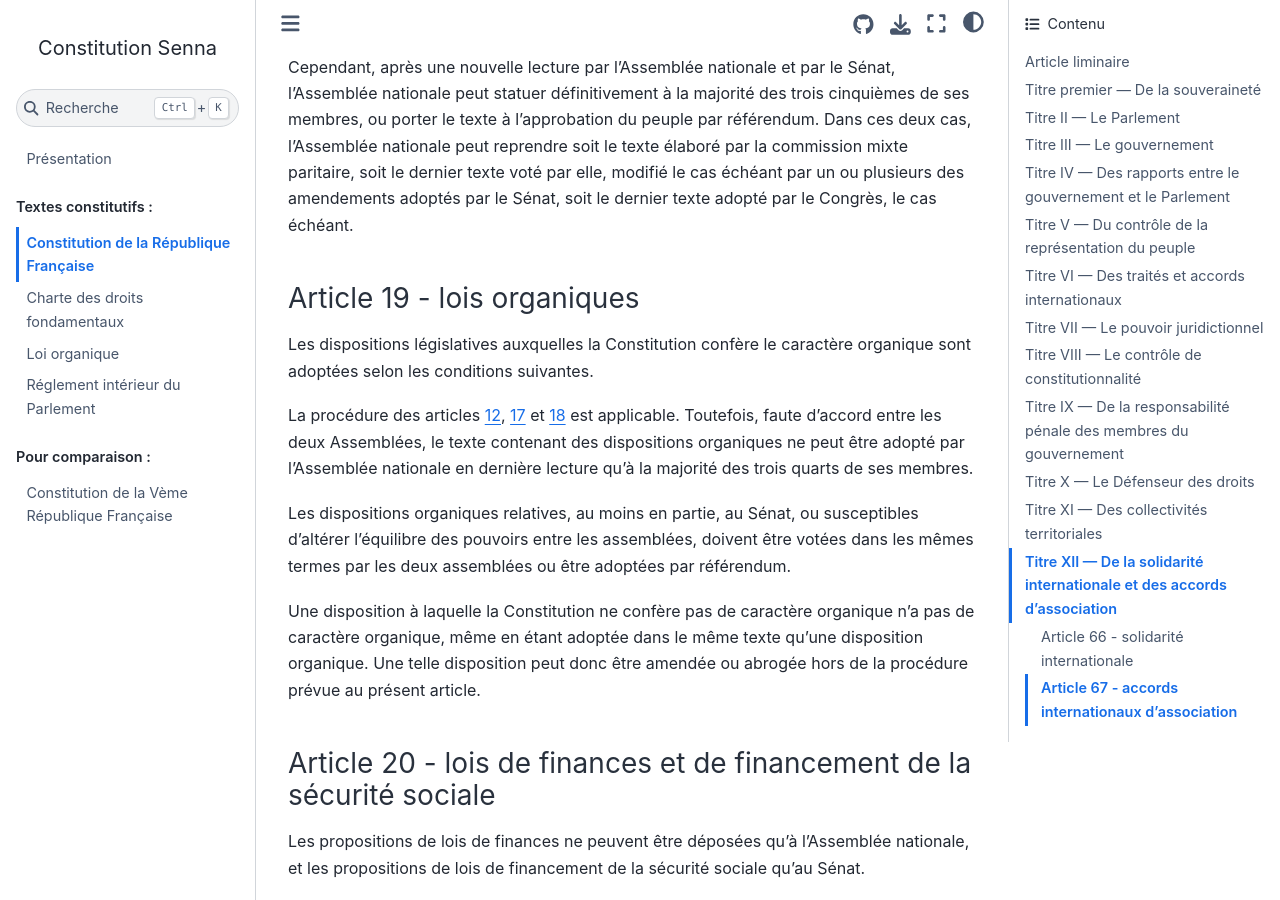
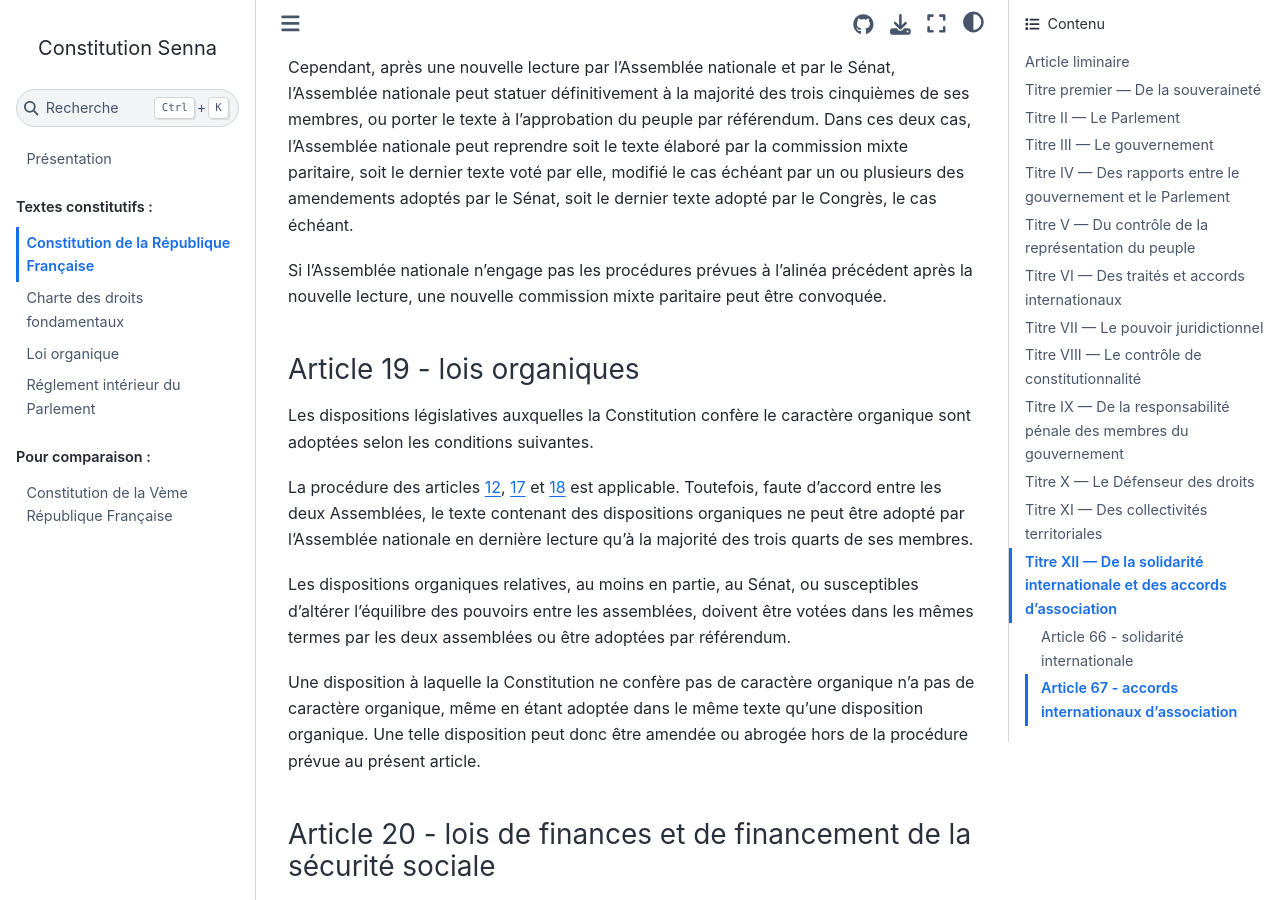
Before and after one commit to Gouvernathor/senna, a Sphinx documentation site: the page built from source/constitution.rst, in a window 1280 px wide and 900 px high, scrolled down 6231 px. Built offline with Sphinx 7.4.7 and the Sphinx Book theme 1.1.4, drawn with Linux system fonts in a browser that asks for light colours.

Commit message:
Ouverture d'une possible nouvelle CMP en cas d'échec d'adoption par une seule assemblée

```diff
--- a/source/constitution.rst
+++ b/source/constitution.rst
@@ -167,6 +167,8 @@
 Si la commission mixte paritaire ne parvient pas à l'adoption d'un texte commun ou si ce texte n'est pas adopté, la procédure prévue à :artref:`navette parlementaire et CMP` se poursuit en saisissant du texte l'assemblée l'ayant considéré en premier.
 
 Cependant, après une nouvelle lecture par l'Assemblée nationale et par le Sénat, l'Assemblée nationale peut statuer définitivement à la majorité des trois cinquièmes de ses membres, ou porter le texte à l'approbation du peuple par référendum. Dans ces deux cas, l'Assemblée nationale peut reprendre soit le texte élaboré par la commission mixte paritaire, soit le dernier texte voté par elle, modifié le cas échéant par un ou plusieurs des amendements adoptés par le Sénat, soit le dernier texte adopté par le Congrès, le cas échéant.
+
+Si l'Assemblée nationale n'engage pas les procédures prévues à l'alinéa précédent après la nouvelle lecture, une nouvelle commission mixte paritaire peut être convoquée.
 
 .. article:: lois organiques
 
```
